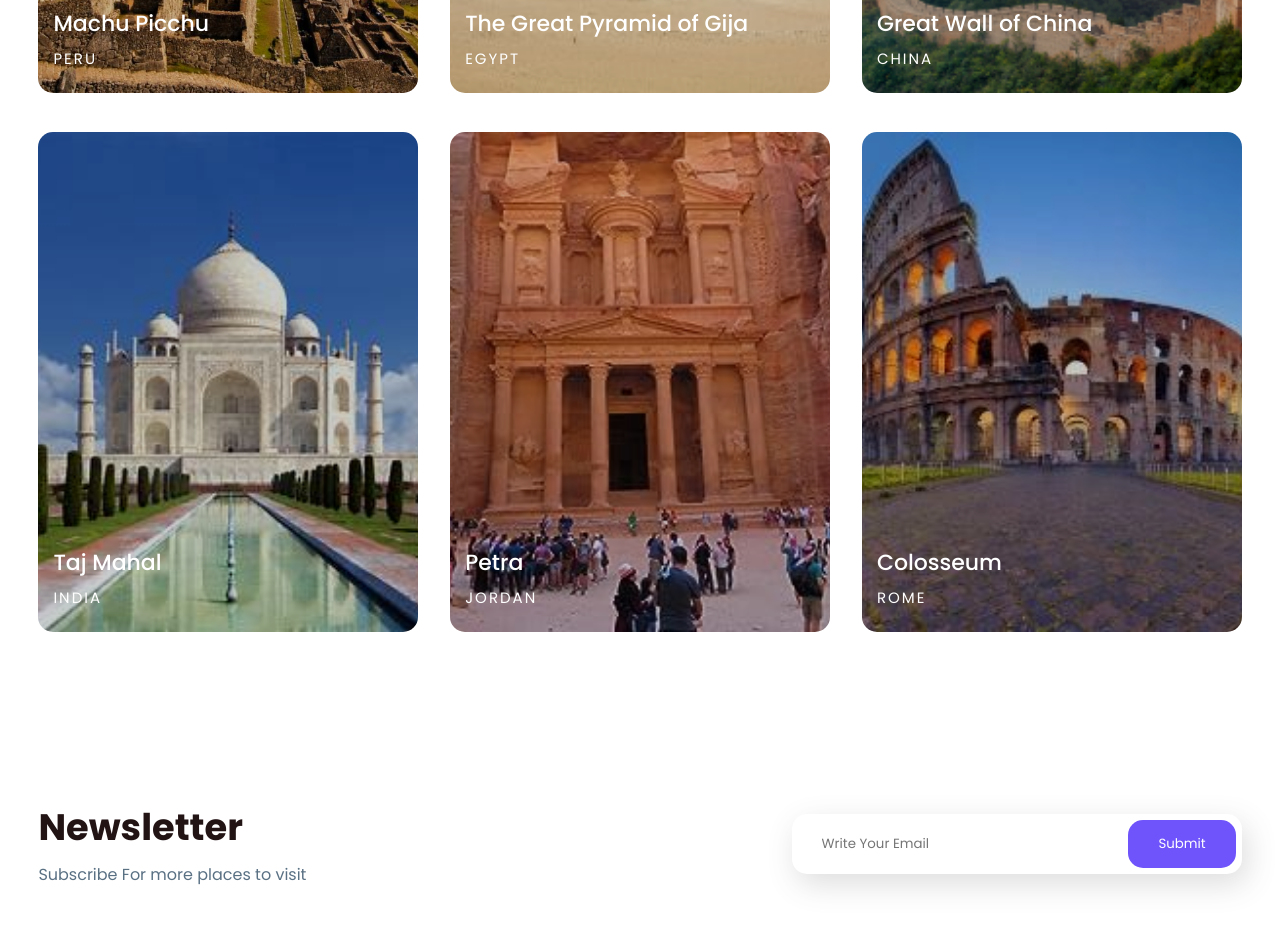
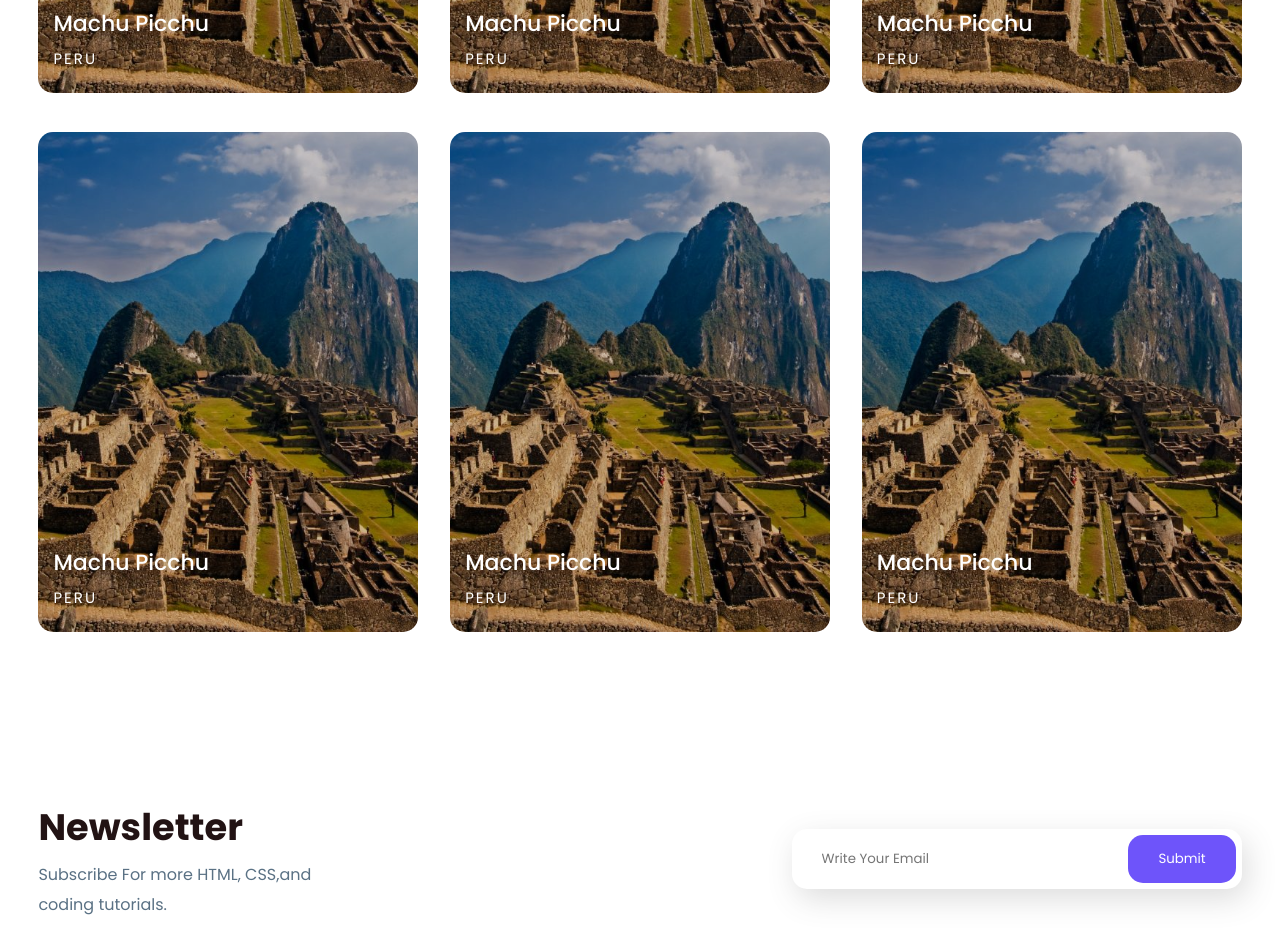
Before and after one commit to Kaicharla/Travel, a plain HTML site: page index.html in a window 1280 px wide. Shown: the part 2860-3812 px from the top of the page. Drawn offline with nearby package versions, Linux system fonts and the light colour scheme.

Commit message:
index.html

```diff
--- a/index.html
+++ b/index.html
@@ -4,7 +4,6 @@
 <head>
     <meta charset="UTF-8">
     <meta name="viewport" content="width=device-width, initial-scale=1.0">
-
     <title>Document</title>
     <link rel="stylesheet" href="style.css">
     <link rel="stylesheet" href="https://unpkg.com/boxicons@latest/css/boxicons.min.css">
@@ -18,7 +17,7 @@
 <body>
     <!-- header-->
     <header>
-        <a href="#home" class="logo">Travel</a>
+        <a href="#" class="logo">Travel</a>
         <div class="bx bx-menu" id="menu-icon"></div>
         <ul class="navbar">
             <li><a href="#home">Home</a></li>
@@ -152,29 +151,29 @@
                     <p>PERU</p>
                 </div>
                 <div class="col-content">
-                    <img src="images/11.jpeg" alt="">
-                    <h5>The Great Pyramid of Gija</h5>
-                    <p>EGYPT</p>
+                    <img src="images/7.jpeg" alt="">
+                    <h5>Machu Picchu</h5>
+                    <p>PERU</p>
                 </div>
                 <div class="col-content">
-                    <img src="images/12.jpg" alt="">
-                    <h5>Great Wall of China</h5>
-                    <p>CHINA</p>
+                    <img src="images/7.jpeg" alt="">
+                    <h5>Machu Picchu</h5>
+                    <p>PERU</p>
                 </div>
                 <div class="col-content">
-                    <img src="images/13.jpg" alt="">
-                    <h5> Taj Mahal</h5>
-                    <p>INDIA</p>
+                    <img src="images/7.jpeg" alt="">
+                    <h5>Machu Picchu</h5>
+                    <p>PERU</p>
                 </div>
                 <div class="col-content">
-                    <img src="images/14.jpg" alt="">
-                    <h5>Petra</h5>
-                    <p>JORDAN</p>
+                    <img src="images/7.jpeg" alt="">
+                    <h5>Machu Picchu</h5>
+                    <p>PERU</p>
                 </div>
                 <div class="col-content">
-                    <img src="images/15.jpg" alt="">
-                    <h5>Colosseum</h5>
-                    <p>ROME</p>
+                    <img src="images/7.jpeg" alt="">
+                    <h5>Machu Picchu</h5>
+                    <p>PERU</p>
                 </div>
             </div>
         </div>
@@ -185,7 +184,7 @@
 
 
             <h2>Newsletter</h2>
-            <p>Subscribe For more places to visit</p>
+            <p>Subscribe For more HTML, CSS,and <br> coding tutorials.</p>
         </div>
         <div class="send">
             <form>
@@ -223,18 +222,17 @@
                     <ul>
                         <li><a href="#">Andhra Pradesh</a></li>
                         <li><a href="#">India</a></li>
-                        <li><a href="#">kaicharlakarunkumar@gmail.com</a></li>
-
-
+                        <li><a href="#">kaicharlakarun7@gmail.com</a></li>
+                        <li><a href="#">+91 7288945110</a></li>
                     </ul>
                 </div>
                 <div class="list">
                     <h4>Connect</h4>
                     <div class="social">
-                        <a href="#"><i class='bx bxl-facebook'></i></a>
-                        <a href="#"><i class='bx bxl-instagram-alt' ></i></a>
-                        <a href="#"><i class='bx bxl-instagram-alt' ></i></a>
-                        <a href="#"><i class='bx bxl-linkedin' ></i></a>
+                        <a href="https://www.instagram.com/karun_darling_/"><i class='bx bxl-facebook'></i></a>
+                        <a href="https://www.instagram.com/karun_darling_/" target="_blank"><i class='bx bxl-instagram-alt' ></i></a>
+                        <a href="https:/wa.me/+917288945110" target="_blank"><i class='bx bxl-whatsapp'></i></a>
+                        <a href="https://www.linkedin.com/in/karun-kumar-58a76523a/" target="_blank"><i class='bx bxl-linkedin' ></i></a>
                     </div>
                 </div>
             </div>
```
